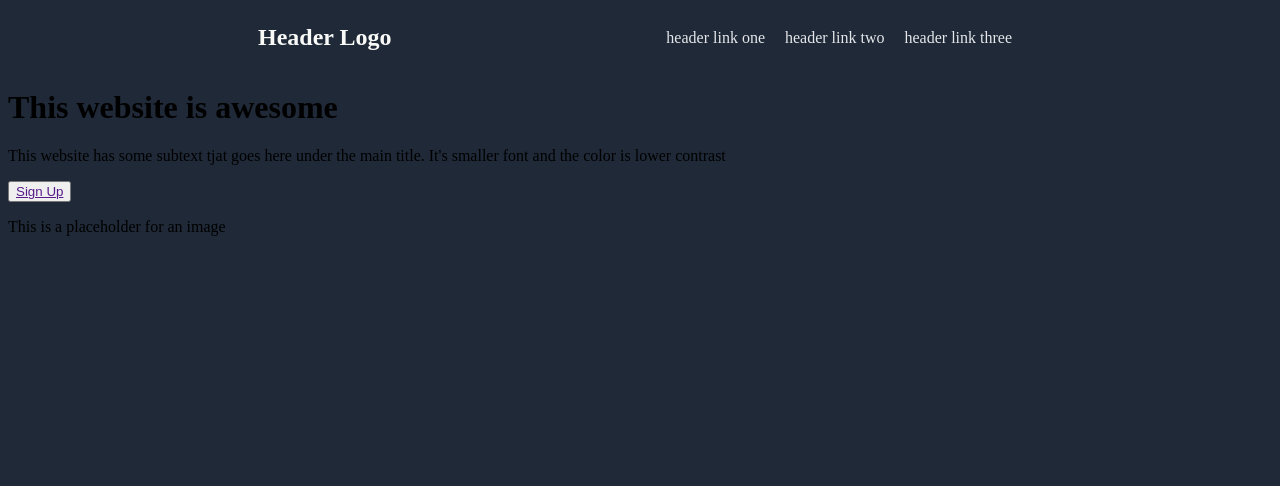
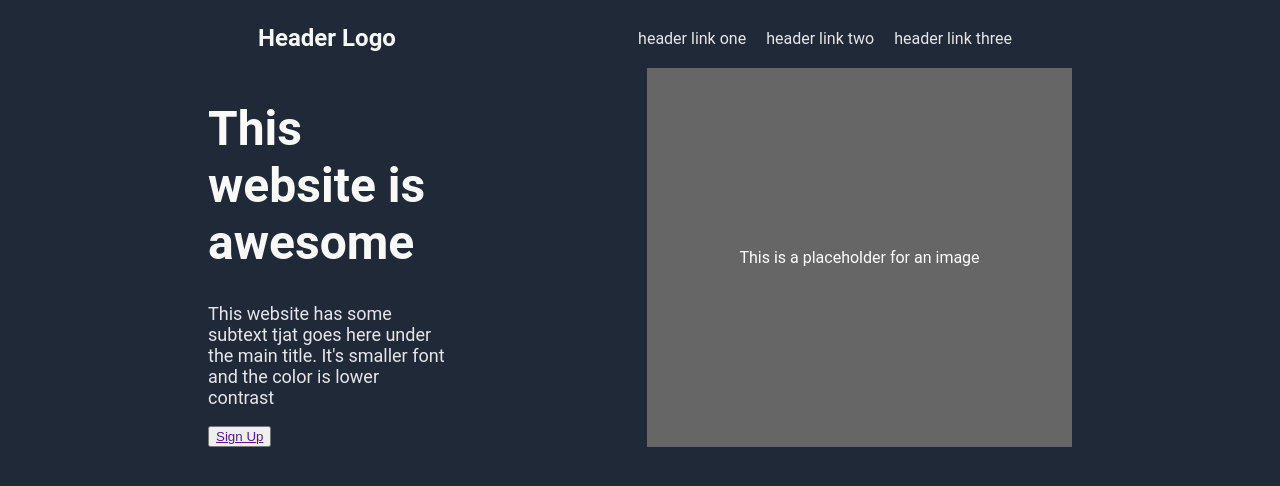
Before and after one commit to Luke-E-S/project1, a plain HTML site: page index.html in a window 1280 px wide. Drawn offline with Linux system fonts and the light colour scheme.

Commit message:
style: styled sub-header

```diff
--- a/style.css
+++ b/style.css
@@ -1,7 +1,7 @@
 html {
     box-sizing: border-box;
-
     background-color: #1f2937;
+    font-family: roboto, sans-serif;
 }
 
 *,
@@ -41,3 +41,35 @@ html {
 /* Header content */
 
 /* Sub Header content */
+
+.subheader-container {
+    display: flex;
+    margin: 0 200px 0 200px;
+    color: #ffffff;
+    justify-content: center;
+}
+.subheader-container .signup-container {
+    display:flex;
+    flex-direction: column;
+    width: 450px;
+    margin-right: 200px;
+}
+.subheader-container .signup-container h1 {
+    font-size: 48px;
+    font-weight:bolder;
+    color: #f9faf8;
+}
+
+.subheader-container .signup-container p {
+    font-size: 18px;
+    color: #e5e7eb;
+}
+
+.subheader-container .image {
+    display: flex;
+    justify-content: center;
+    align-items: center;
+    background-color: #666666;
+    width: 800px;
+
+}
```
